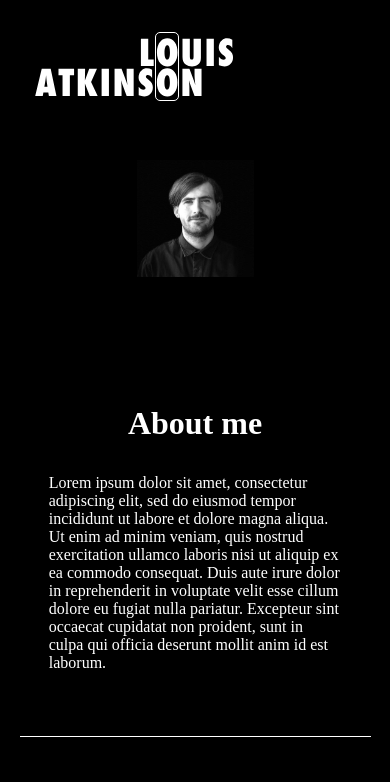
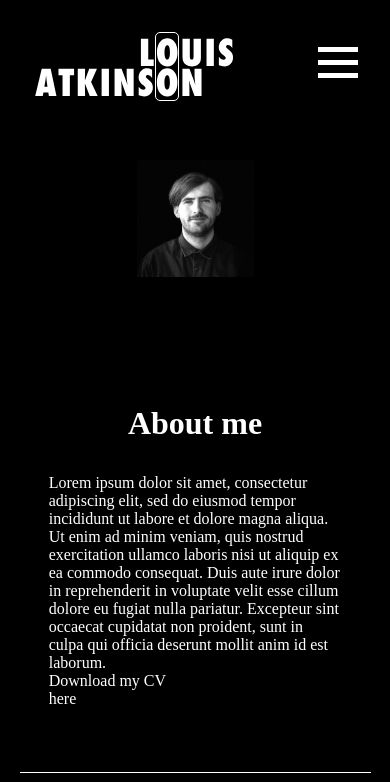
Before and after one commit to elfransat/Personal-Portfolio-BCH-, a plain HTML site: page aboutme.html in a window 390 px wide. Shown: the top 782 px of the page. Drawn offline with Linux system fonts and the light colour scheme; a web font is replaced by a local one.

Commit message:
Configured Hamburge Menu to display correctly

```diff
--- a/aboutme.html
+++ b/aboutme.html
@@ -58,6 +58,8 @@
           pariatur. Excepteur sint occaecat cupidatat non proident, sunt in
           culpa qui officia deserunt mollit anim id est laborum.
         </p>
+        <p>Download my CV</p>
+        <a href="Assets/Louis-CV.docx" download="Louis-Atkinson-CV">here </a>
       </div>
       <button onclick="topFunction()" id="myButton" title="Go to top">
         <span class="lnr lnr-arrow-up"></span>
--- a/style.scss
+++ b/style.scss
@@ -320,11 +320,10 @@ header {
     position: fixed;
     padding-left: 1rem;
     .hamburger-menu {
-      width: 35px;
-      height: 30px;
+      width: 60px;
       position: fixed;
-      top: 0rem;
-      right: 50px;
+      top: 0.7rem;
+      right: 2rem;
       display: flex;
       justify-content: space-between;
       padding-bottom: 4rem;
@@ -336,8 +335,9 @@ header {
 
       .line {
         width: 100%;
-        height: 3px;
+        height: 5px;
         background-color: white;
+        margin: 4px 0;
       }
       .change .line1 {
         transform: rotateZ(-45) translate(-8px, 6px);
@@ -458,7 +458,6 @@ header {
   header {
     .hamburger-menu {
       width: 35px;
-      height: 30px;
       position: fixed;
       top: 1rem;
       right: 50px;
@@ -475,6 +474,7 @@ header {
         width: 100%;
         height: 3px;
         background-color: white;
+        margin: 2rem 0;
       }
       .change .line1 {
         transform: rotateZ(-45) translate(-8px, 6px);
```
Also changed, not shown: style.css, 2 other files.
